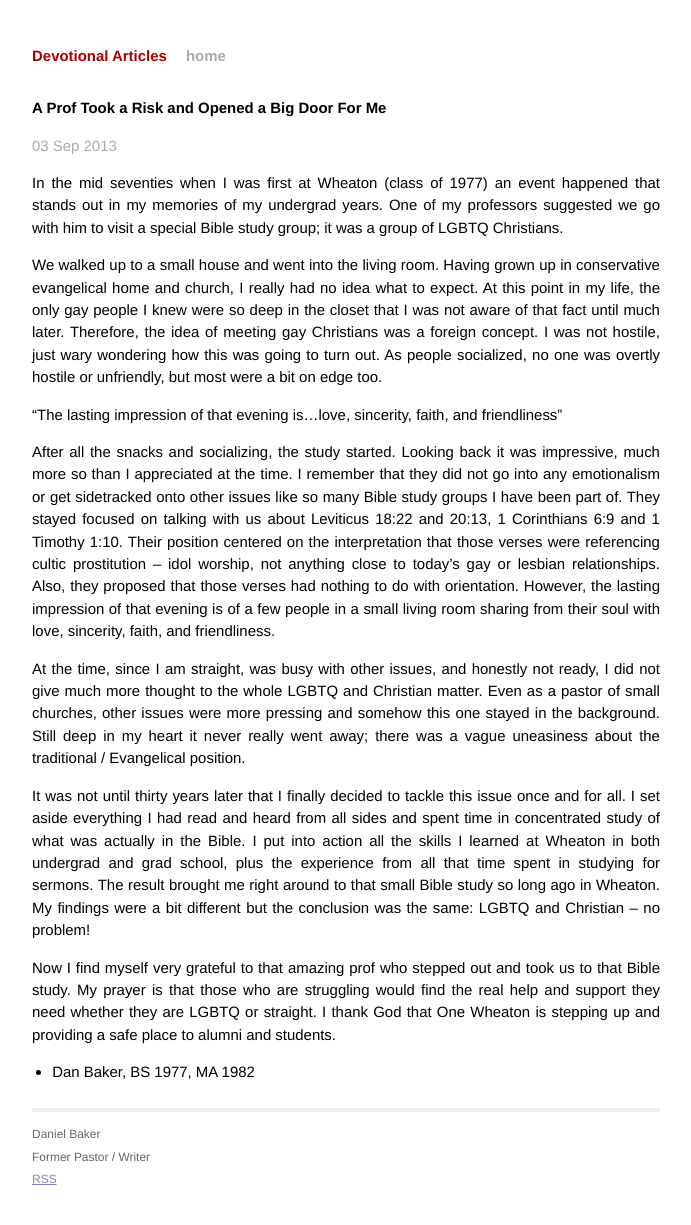
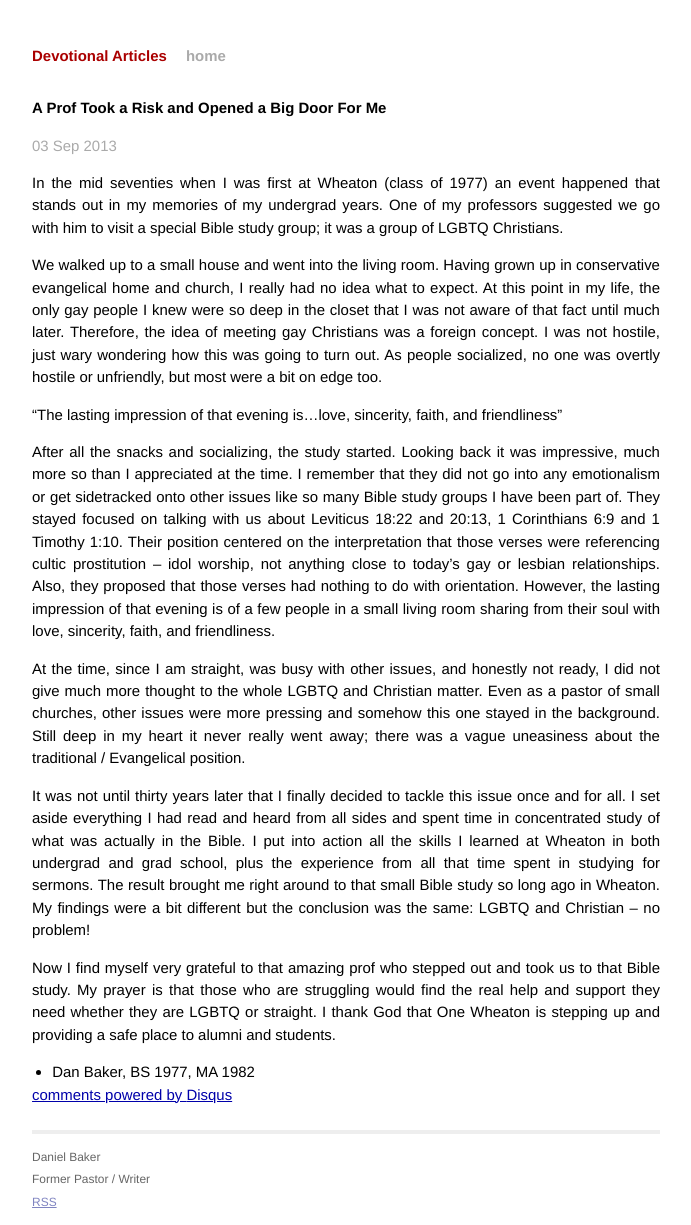
Before and after one commit to dbb1292/dbb1292.github.io, a Jekyll site: the page built from _posts/2013-09-03-prof-risk.md, in a window 1280 px wide. Shown: the whole page, without its empty margins (294-985 px from the left). Built offline with Jekyll 4.4.1, drawn with Linux system fonts in a browser that asks for light colours; Markdown is read by kramdown in place of the engine named in the settings; comment, search, counter and statistics services are not loaded; before the commit the page ends 1203 px from its top, so only the background shows below that; part of the change alters nothing that is shown.

Commit message:
Adding disqus comments

```diff
--- a/_layouts/post.html
+++ b/_layouts/post.html
@@ -7,3 +7,18 @@ layout: default
 <div class="post">
 {{ content }}
 </div>
+
+
+<div id="disqus_thread"></div>
+<script type="text/javascript">
+  var disqus_shortname = 'devotionalarticles';
+
+  /* Don't edit below this line */
+  (function() {
+  var dsq = document.createElement('script'); dsq.type = 'text/javascript'; dsq.async = true;
+  dsq.src = '//' + disqus_shortname + '.disqus.com/embed.js';
+  (document.getElementsByTagName('head')[0] || document.getElementsByTagName('body')[0]).appendChild(dsq);
+  })();
+</script>
+<noscript>Please enable JavaScript to view the <a href="http://disqus.com/?ref_noscript">comments powered by Disqus.</a></noscript>
+<a href="http://disqus.com" class="dsq-brlink">comments powered by <span class="logo-disqus">Disqus</span></a>
```
